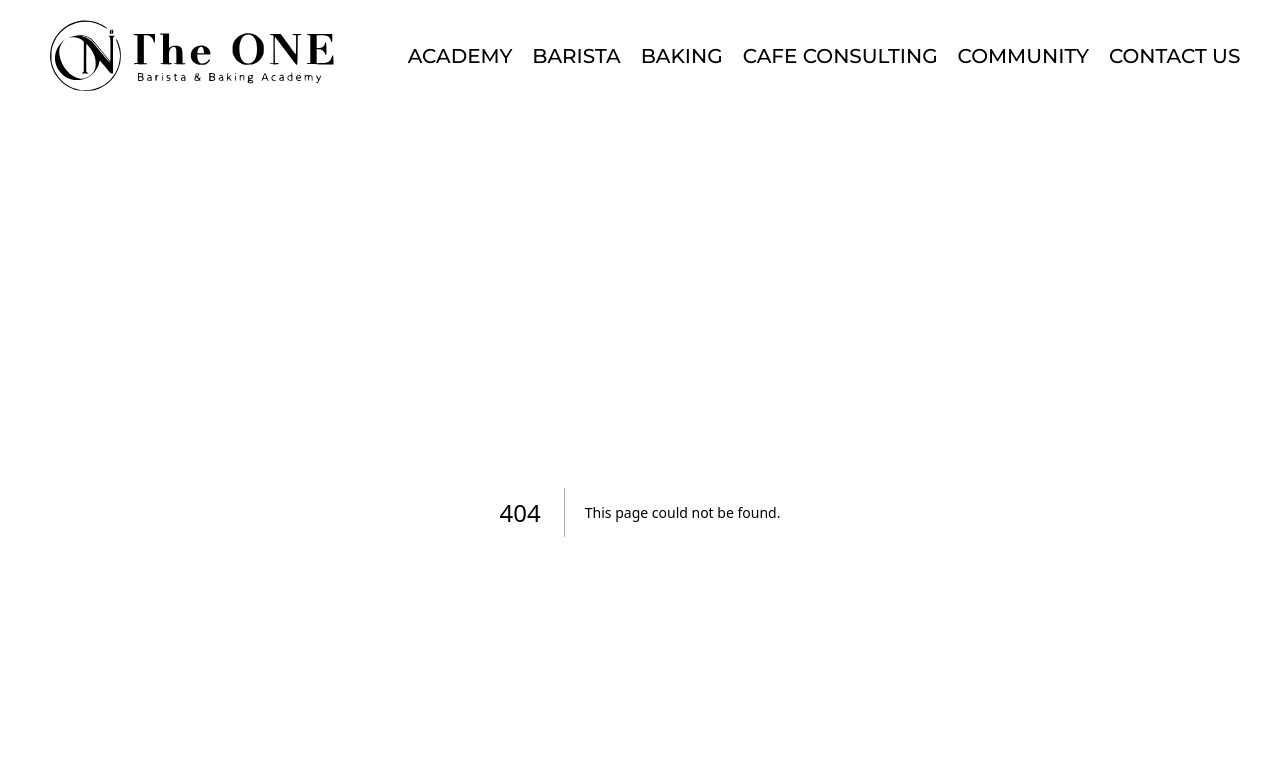
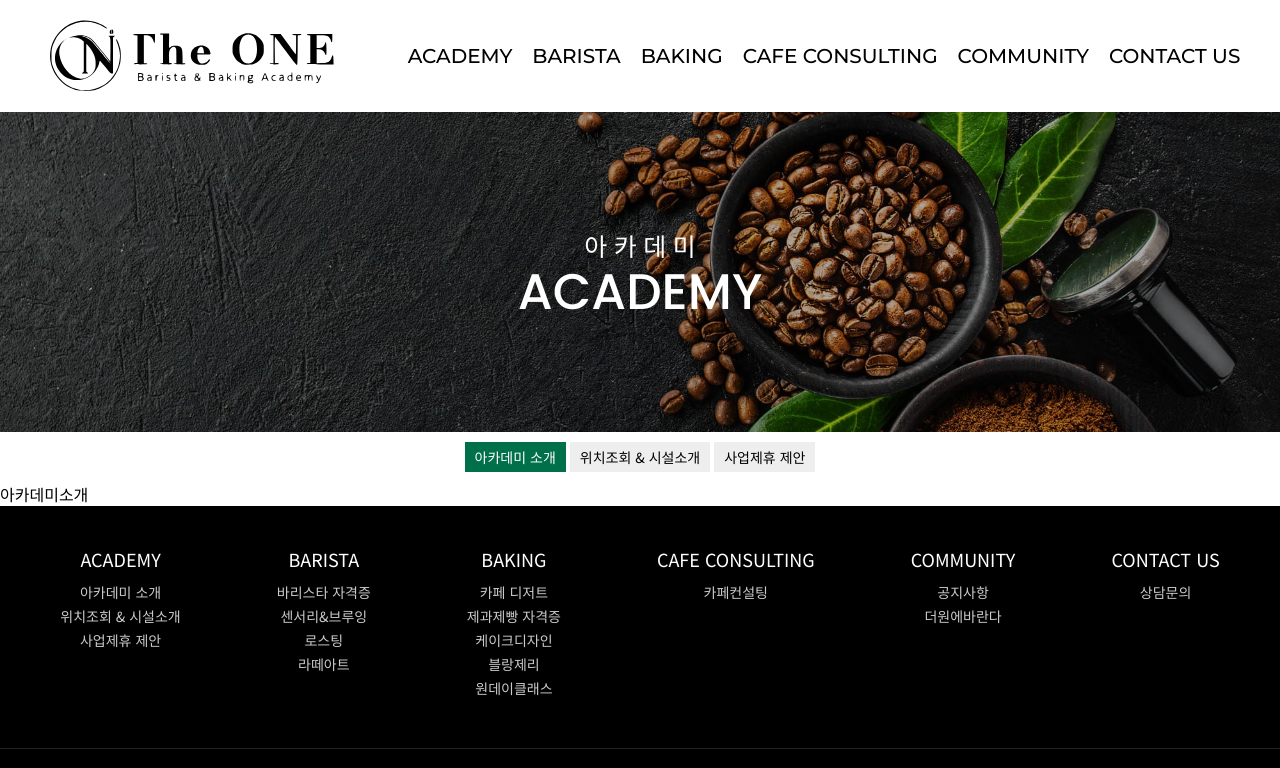
Before and after one commit to nam1554/theone-academy, a Next.js app: page /academy in a window 1280 px wide. Before the commit this address had no page. Shown: the top 768 px of the page. Built offline with nearby package versions, Linux system fonts and the light colour scheme.

Commit message:
feat: 아카데미 소개 작업
MenuBox, TitleBox 추가

```diff
--- /dev/null
+++ b/app/academy/page.tsx
@@ -0,0 +1,28 @@
+import MenuBox from "@/components/MenuBox";
+import TitleBox from "@/components/TitleBox";
+import { navigation } from "@/constants/constants";
+
+export default function Page() {
+  const menus = navigation.filter((menu) => menu.name === "아카데미")[0].child;
+  return (
+    <main>
+      <section>
+        <TitleBox
+          title="ACADEMY"
+          subTitle="아 카 데 미"
+          backgroundImageUrl="/images/academy/introuduce_menu_img_0.jpeg"
+        />
+      </section>
+      <section>
+        {menus ? (
+          <MenuBox>
+            {menus.map((menu, index) => (
+              <MenuBox.Button key={index} text={menu.name} href={menu.href} />
+            ))}
+          </MenuBox>
+        ) : null}
+      </section>
+      <section>아카데미소개</section>
+    </main>
+  );
+}
--- a/app/layout.tsx
+++ b/app/layout.tsx
@@ -3,8 +3,8 @@ import "./globals.css";
 import type { Metadata } from "next";
 import { Noto_Sans_KR } from "next/font/google";
 import Footer from "@/containers/Footer";
-import type { Navigation } from "@/types";
 import { ThemeProvider } from "@components/material-tailwind";
+import { navigation } from "@/constants/constants";
 
 const notoSansKr = Noto_Sans_KR({
   subsets: ["latin"],
@@ -16,63 +16,6 @@ export const metadata: Metadata = {
   description:
     "더원바리스타제과제빵학원 평택점은 메뉴얼화된 수업이 아닌 수강생이 원하는 맞춤형 교육 제공을 목적으로 합니다.",
 };
-
-const navigation: Navigation = [
-  {
-    name: "아카데미",
-    en_name: "ACADEMY",
-    href: "/academy",
-    child: [
-      { name: "아카데미 소개", href: "/academy" },
-      { name: "위치조회 & 시설소개", href: "/location" },
-      { name: "사업제휴 제안", href: "/partnership" },
-    ],
-  },
-  {
-    name: "바리스타",
-    en_name: "BARISTA",
-    href: "/barista",
-    child: [
-      { name: "바리스타 자격증", href: "/barista" },
-      { name: "센서리&브루잉", href: "/sensory-brewing" },
-      { name: "로스팅", href: "/roasting" },
-      { name: "라떼아트", href: "/latte-art" },
-    ],
-  },
-  {
-    name: "베이킹",
-    en_name: "BAKING",
-    href: "/baking",
-    child: [
-      { name: "카페 디저트", href: "/dessert" },
-      { name: "제과제빵 자격증", href: "/baking" },
-      { name: "케이크디자인", href: "/cake-design" },
-      { name: "블랑제리", href: "/boulangerie" },
-      { name: "원데이클래스", href: "/oneday-class" },
-    ],
-  },
-  {
-    name: "카페컨설팅",
-    en_name: "CAFE CONSULTING",
-    href: "/consulting",
-    child: [{ name: "카페컨설팅", href: "/consulting" }],
-  },
-  {
-    name: "커뮤니티",
-    en_name: "COMMUNITY",
-    href: "/community",
-    child: [
-      { name: "공지사항", href: "/notice" },
-      { name: "더원에바란다", href: "/suggestions" },
-    ],
-  },
-  {
-    name: "상담문의",
-    en_name: "CONTACT US",
-    href: "/contact",
-    child: [{ name: "상담문의", href: "/contact" }],
-  },
-];
 
 export default function RootLayout({
   children,
--- /dev/null
+++ b/components/MenuBox.tsx
@@ -0,0 +1,21 @@
+import { ReactElement } from "react";
+import Button, { MenuBoxButtonProps } from "./MenuBoxButton";
+
+interface MenuBoxProps {
+  children:
+    | Array<ReactElement<MenuBoxButtonProps>>
+    | ReactElement<MenuBoxButtonProps>;
+}
+
+const MenuBox = Object.assign(
+  ({ children }: MenuBoxProps) => {
+    return (
+      <div className="flex flex-wrap justify-center py-10pxr space-x-1">
+        {children}
+      </div>
+    );
+  },
+  { Button }
+);
+
+export default MenuBox;
--- /dev/null
+++ b/components/MenuBoxButton.tsx
@@ -0,0 +1,32 @@
+"use client";
+
+import { classNames } from "@/utils/utils";
+import Link from "next/link";
+import { ReactNode } from "react";
+import { usePathname } from "next/navigation";
+
+export interface MenuBoxButtonProps {
+  text: string;
+  href?: string;
+}
+
+type MenuBoxButton = (props: MenuBoxButtonProps) => ReactNode;
+
+const Button: MenuBoxButton = ({ text, href }) => {
+  const pathname = usePathname();
+  return (
+    <div
+      className={classNames(
+        "px-10pxr py-5pxr text-14pxr hover:text-white hover:bg-theone-color1 transition duration-700",
+        href === pathname
+          ? "text-white bg-theone-color1"
+          : "text-black bg-gray-200",
+        href ? "cursor-pointer" : "cursor-default"
+      )}
+    >
+      {href ? <Link href={href}>{text}</Link> : text}
+    </div>
+  );
+};
+
+export default Button;
--- /dev/null
+++ b/components/TitleBox.tsx
@@ -0,0 +1,52 @@
+import Image from "next/image";
+import { Poppins } from "next/font/google";
+import { classNames } from "@/utils/utils";
+
+const poppins = Poppins({
+  subsets: ["latin"],
+  weight: ["100", "300", "400", "500", "700", "900"],
+});
+
+interface TitleBoxProps {
+  title: string;
+  subTitle: string;
+  backgroundImageUrl: string;
+}
+
+const TitleBox = ({ title, subTitle, backgroundImageUrl }: TitleBoxProps) => {
+  return (
+    <div className={classNames(poppins.className, "relative font-bold")}>
+      <div className="absolute w-full h-full flex flex-col justify-center items-center z-[2]">
+        <div className="text-white text-13pxr font-medium md:text-25pxr">
+          {subTitle}
+        </div>
+        <div className="text-white text-30pxr leading-7 font-medium md:text-50pxr md:leading-none">
+          {title}
+        </div>
+      </div>
+      <div className="relative h-40 md:h-80">
+        <Image
+          src={backgroundImageUrl}
+          fill
+          sizes="100vw"
+          style={{
+            objectFit: "cover",
+          }}
+          alt={`${title} 이미지`}
+        />
+        <Image
+          className="absolute w-full h-full top-0 opacity-40"
+          src={"/images/background_overlay_img.png"}
+          fill
+          sizes="100vw"
+          style={{
+            objectFit: "fill",
+          }}
+          alt="overlay image"
+        />
+      </div>
+    </div>
+  );
+};
+
+export default TitleBox;
--- /dev/null
+++ b/constants/constants.ts
@@ -0,0 +1,58 @@
+import { Navigation } from "@/types";
+
+export const navigation: Navigation = [
+  {
+    name: "아카데미",
+    en_name: "ACADEMY",
+    href: "/academy",
+    child: [
+      { name: "아카데미 소개", href: "/academy" },
+      { name: "위치조회 & 시설소개", href: "/location" },
+      { name: "사업제휴 제안", href: "/partnership" },
+    ],
+  },
+  {
+    name: "바리스타",
+    en_name: "BARISTA",
+    href: "/barista",
+    child: [
+      { name: "바리스타 자격증", href: "/barista" },
+      { name: "센서리&브루잉", href: "/sensory-brewing" },
+      { name: "로스팅", href: "/roasting" },
+      { name: "라떼아트", href: "/latte-art" },
+    ],
+  },
+  {
+    name: "베이킹",
+    en_name: "BAKING",
+    href: "/baking",
+    child: [
+      { name: "카페 디저트", href: "/dessert" },
+      { name: "제과제빵 자격증", href: "/baking" },
+      { name: "케이크디자인", href: "/cake-design" },
+      { name: "블랑제리", href: "/boulangerie" },
+      { name: "원데이클래스", href: "/oneday-class" },
+    ],
+  },
+  {
+    name: "카페컨설팅",
+    en_name: "CAFE CONSULTING",
+    href: "/consulting",
+    child: [{ name: "카페컨설팅", href: "/consulting" }],
+  },
+  {
+    name: "커뮤니티",
+    en_name: "COMMUNITY",
+    href: "/community",
+    child: [
+      { name: "공지사항", href: "/notice" },
+      { name: "더원에바란다", href: "/suggestions" },
+    ],
+  },
+  {
+    name: "상담문의",
+    en_name: "CONTACT US",
+    href: "/contact",
+    child: [{ name: "상담문의", href: "/contact" }],
+  },
+];
--- a/tsconfig.json
+++ b/tsconfig.json
@@ -22,6 +22,7 @@
     "paths": {
       "@/*": ["./*"],
       "@components/*": ["./components/*"],
+      "@constants/*": ["./constants/*"],
       "@containers/*": ["./containers/*"],
       "@hooks/*": ["./hooks/*"],
       "@libs/*": ["./libs/*"],
```
Also changed, not shown: types/index.ts (+0 -9 lines), public/images/academy/introuduce_menu_img_0.jpeg (added).
